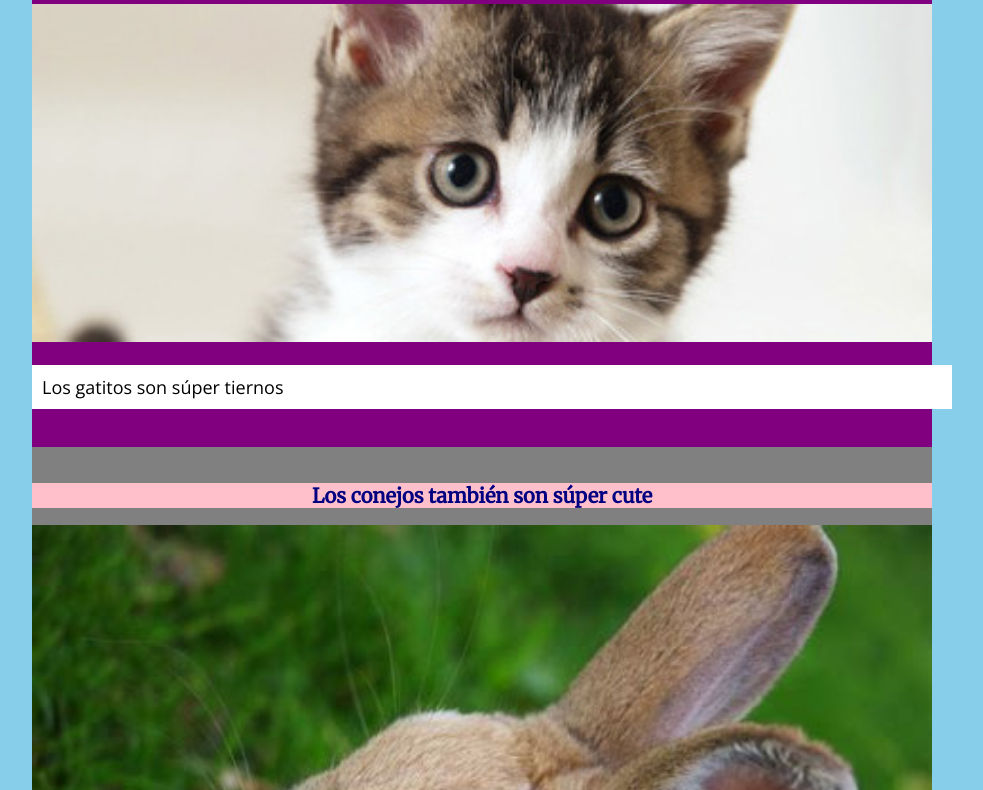
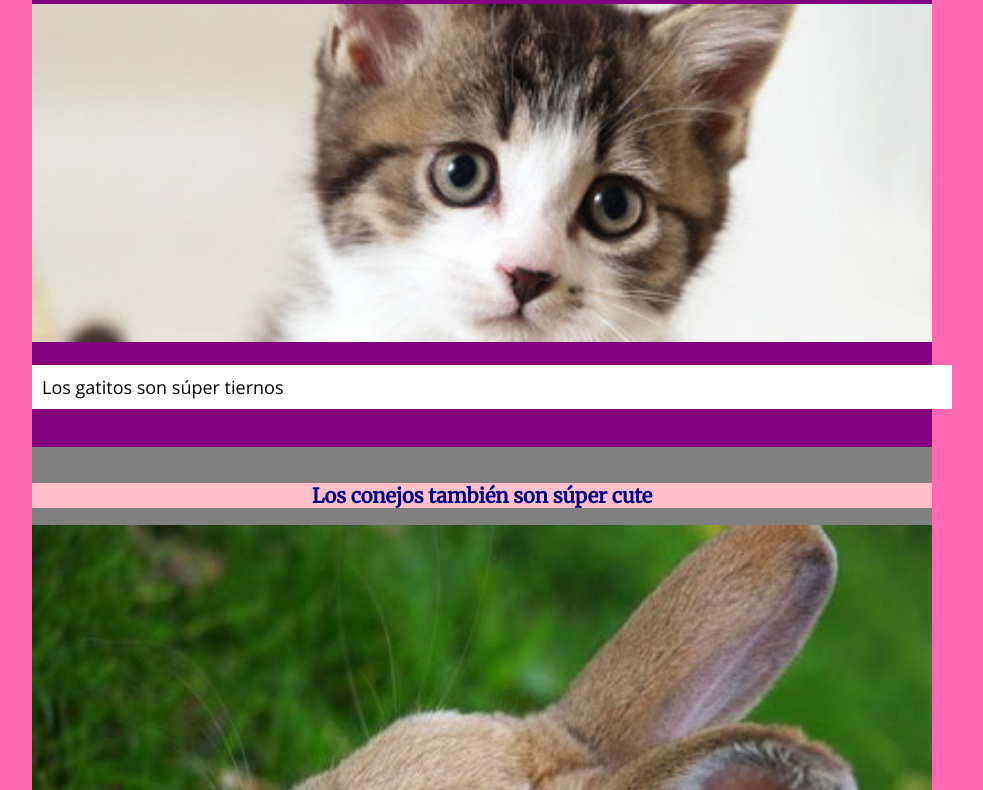
Before and after one commit to luqpalu/m02-g15, a plain HTML site: page index.html in a window 1280 px wide. Shown: the part 100-890 px from the top of the page, without its empty margins (158-1141 px from the left). Drawn offline with nearby package versions, Linux system fonts and the light colour scheme.

Commit message:
cambié el background

```diff
--- a/style.css
+++ b/style.css
@@ -1,6 +1,6 @@
 
 body{ /* body selecciona el cuerpo general y lo pinta */
-	background-color: skyblue; /* https://www.w3schools.com/colors/colors_names.asp */
+	background-color: hotpink; /* https://www.w3schools.com/colors/colors_names.asp */
 	font-family: 'Open Sans', sans-serif;
 			}
 
```
